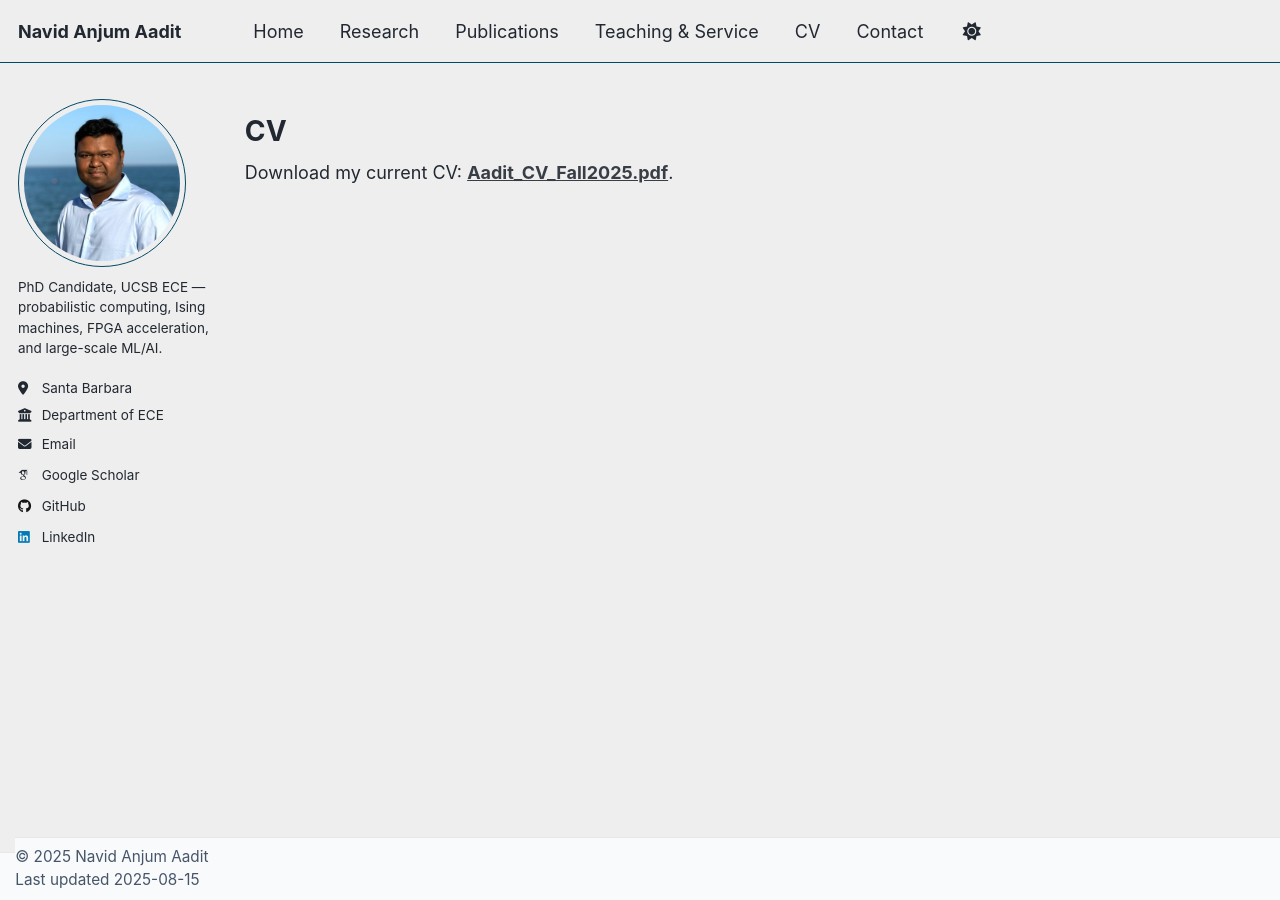
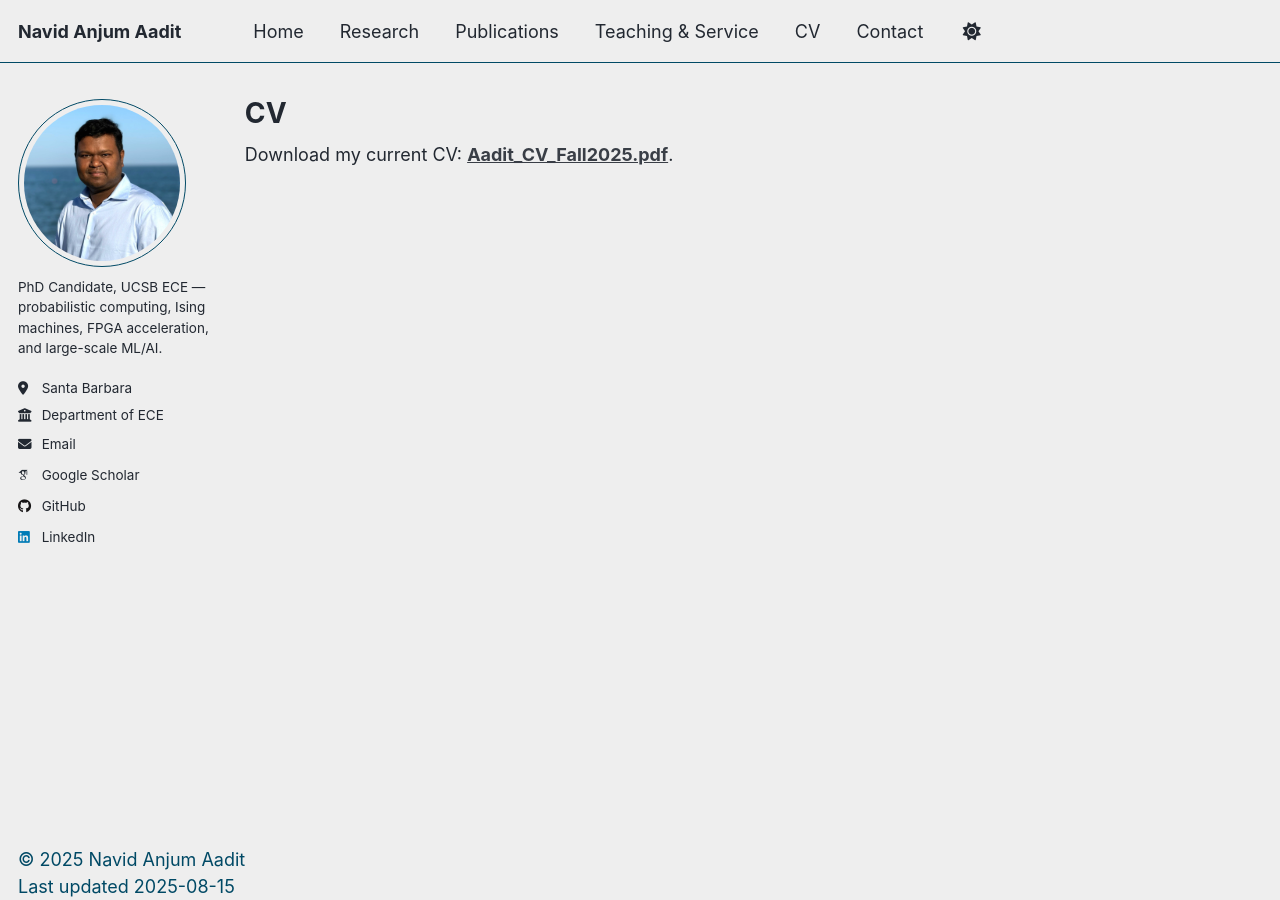
Before and after one commit to navidaadit/navidaadit.github.io, a Jekyll site: the page built from _pages/cv.md, in a window 1280 px wide. Built offline with Jekyll 4.4.1, drawn with Linux system fonts in a browser that asks for light colours; some web fonts are replaced.

Commit message:
Update _custom.scss

```diff
--- a/_sass/_custom.scss
+++ b/_sass/_custom.scss
@@ -167,40 +167,34 @@ body.dark,
 /* Icons in Recognition list */
 .page__content i.fas { color: #3b82f6; margin-right: 6px; }
 
-/* ---------- Footer: professional, smaller, theme-aware ---------- */
-.page__footer {
+/* ========== Footer: single, flat bar (kills double layers) ========== */
+/* 1) Neutralize the outer wrapper completely */
+.page__footer,
+.page__footer::before,
+.page__footer::after {
+  background: transparent !important;
+  border: 0 !important;
+  box-shadow: none !important;
+  padding: 0 !important;
+  min-height: 0 !important;
+}
+
+/* Hide the “Follow / Feed” row if the theme tries to render it */
+.page__footer-follow { display: none !important; }
+
+/* 2) Style only the copyright strip */
+.page__footer-copyright {
   background: var(--footer-bg) !important;
   color: var(--footer-fg) !important;
-  border-top: 1px solid var(--footer-border) !important;
-  padding: 8px 0 !important;
-  font-size: 0.85rem; /* smaller */
+  border-top: 1px solid var(--footer-border) !important; /* keep one line */
+  max-width: 90vw;             /* match your layout width */
+  margin: 0 auto;
+  padding: 8px 16px;           /* compact */
+  font-size: 0.85rem;          /* smaller text */
 }
 
-/* Hide “Follow / Feed” row */
-.page__footer-follow { display: none !important; }
+/* If the theme adds its own border on the inner node, kill it */
+.page__footer-copyright > * { border: 0 !important; }
 
-/* Footer copyright row width + spacing */
-.page__footer-copyright {
-  max-width: 90vw;
-  margin: 0 auto;
-  padding: 0 16px;
-}
-
-/* ---------- Responsive ---------- */
-.page { margin-top: 1rem; }
-
-@media (max-width: 980px) {
-  .layout--single .page {
-    grid-template-columns: 1fr;
-    grid-column-gap: 0;
-  }
-  .layout--single .sidebar,
-  .layout--single .page__content {
-    width: auto !important;
-    max-width: none !important;
-    border-right: 0;
-    background: transparent;
-    padding-right: 0;
-  }
-  .hero-img { width: 100%; margin-left: 0; margin-right: 0; }
-}
+/* Don’t let the main content add extra gap above the footer */
+.page__content { padding-bottom: 0 !important; }
```
